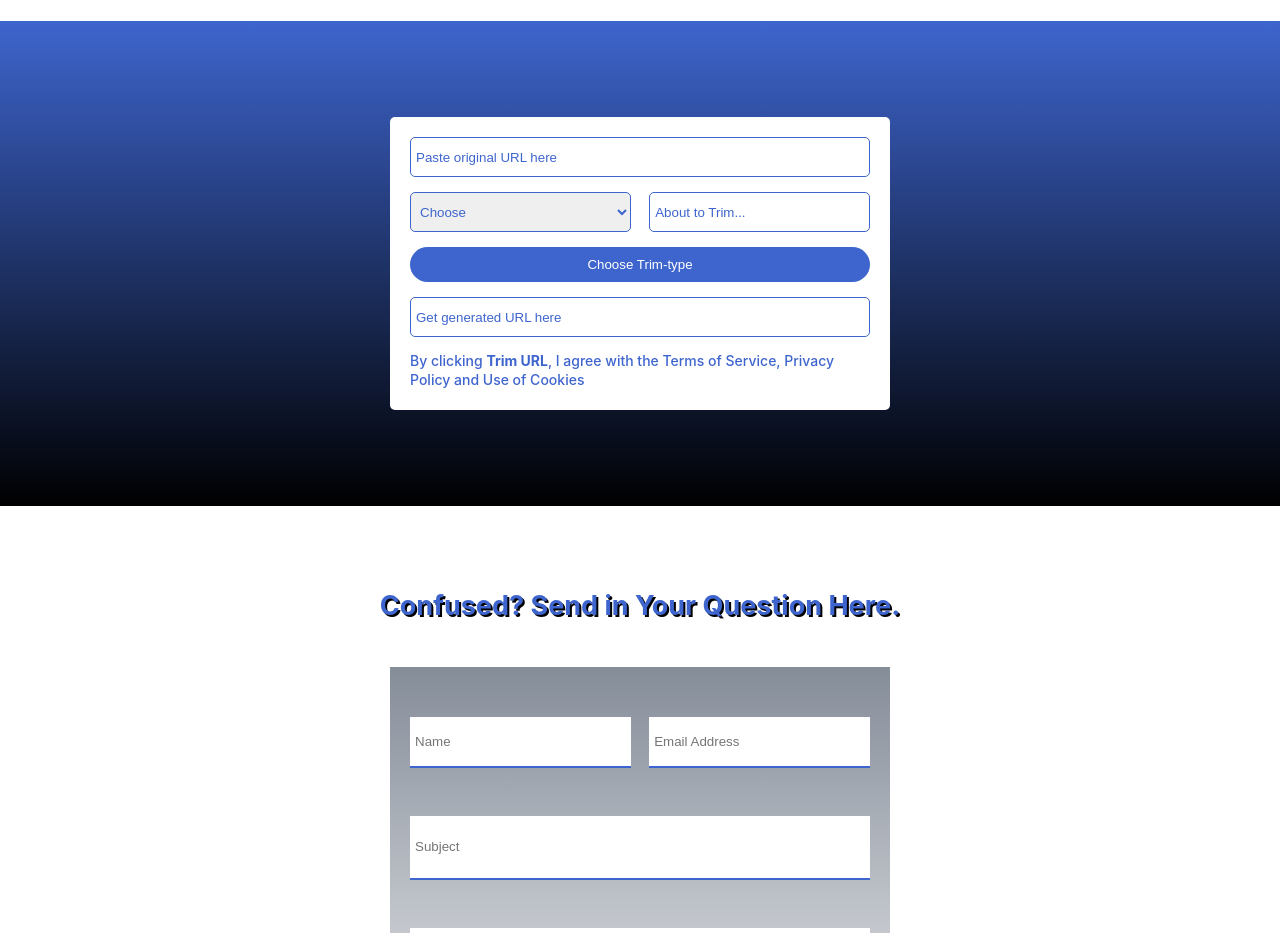
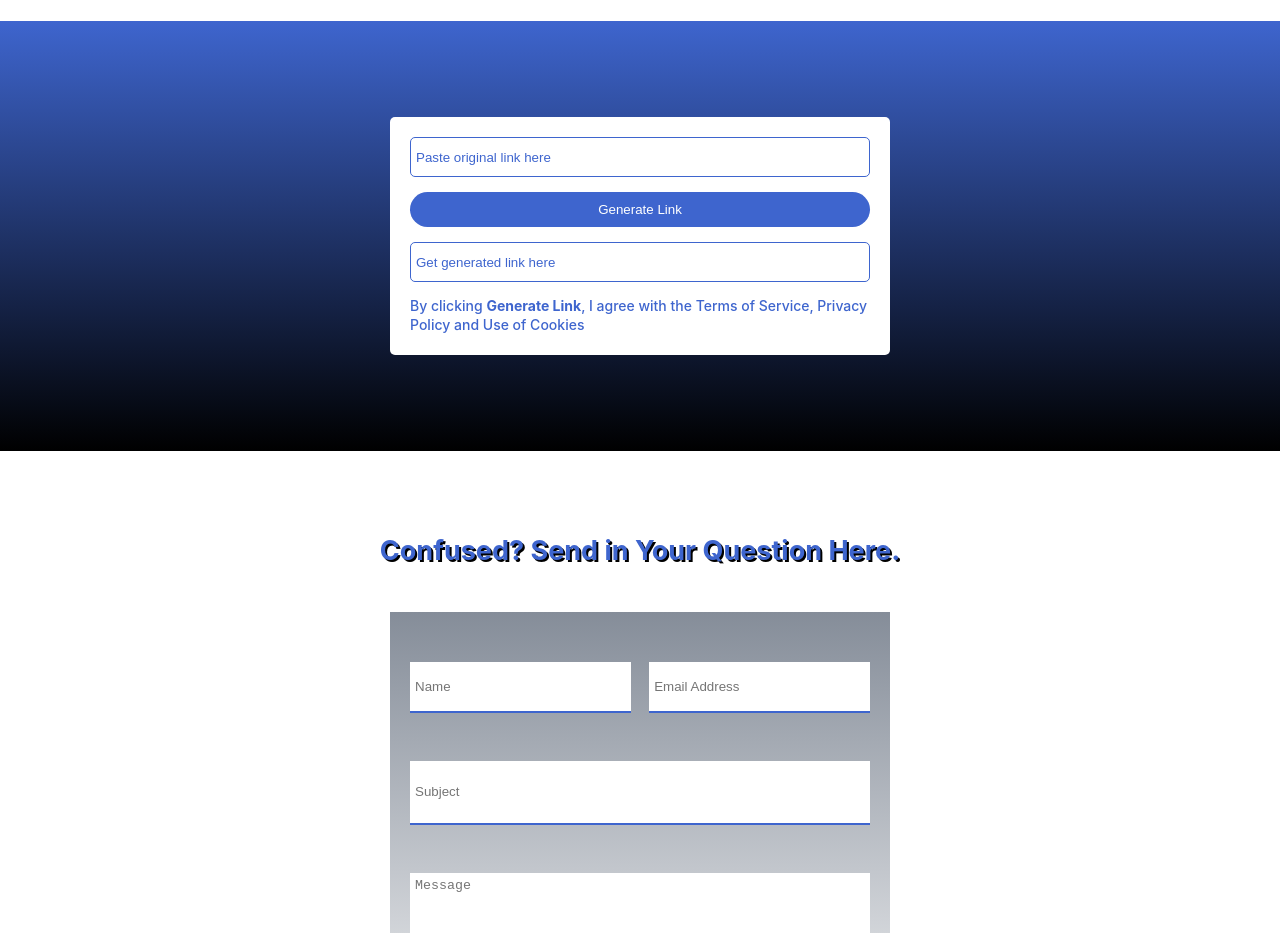
Before and after one commit to bezbrain/MakeeneURL_Shortener, a React (Vite) app: page / in a window 1280 px wide. Shown: the part 1060-1993 px from the top of the page. Built offline with nearby package versions, Linux system fonts and the light colour scheme; no server answers; the database is empty.

Commit message:
Refactored the Trim component by removing customize and triminputs

```diff
--- a/package.json
+++ b/package.json
@@ -14,7 +14,7 @@
     "@fortawesome/fontawesome-svg-core": "^6.4.0",
     "@fortawesome/free-solid-svg-icons": "^6.4.0",
     "@fortawesome/react-fontawesome": "^0.2.0",
-    "firebase": "^9.23.0",
+    "firebase": "^9.15.0",
     "react": "^18.2.0",
     "react-dom": "^18.2.0",
     "react-icons": "^4.10.1",
--- a/src/components/Login.jsx
+++ b/src/components/Login.jsx
@@ -33,12 +33,12 @@ const Login = () => {
       }, 3000);
     } else {
       try {
-        await signInWithEmailAndPassword(auth, email, password);
+        const cred = await signInWithEmailAndPassword(auth, email, password);
 
-        // Store the authentication token in local storage
+        console.log(cred.user.uid);
+
         const userToken = await auth.currentUser.getIdToken();
-        // console.log(userToken);
-        localStorage.setItem("authToken", userToken);
+        localStorage.setItem("authToken", userToken); // Store the authentication token in local storage
 
         setIsSuccess(true);
         setEmail("");
--- a/src/components/Trim.jsx
+++ b/src/components/Trim.jsx
@@ -1,63 +1,28 @@
 import { useEffect, useRef } from "react";
 import { useGlobalContext } from "../context";
-import { useNavigate } from "react-router-dom";
 import "../styles/trim.css";
 
+/* ================ */
+// The Trim Component
 const Trim = () => {
   const {
-    trimType,
-    setTrimType,
-    originalUrl,
-    setOriginalUrl,
-    customizeUrl,
-    setCustomizeUrl,
-    trimResult,
-    setTrimResult,
-    addDoc,
-    colRef,
-    onSnapshot,
+    originalLink,
+    setOriginalLink,
+    generatedResult,
+    setGeneratedResult,
     urlArrays,
     setUrlArrays,
   } = useGlobalContext();
 
-  const navigate = useNavigate();
+  const getToken = localStorage.getItem("authToken"); // Get the auth token from local storge
 
-  const buttonTextContentRef = useRef(null);
-
-  const getToken = localStorage.getItem("authToken");
-  // console.log(getToken);
-
-  const handleTrimTypeChange = (e) => {
-    let name = e.target.name;
-    let value = e.target.value;
-    setTrimType({
-      ...trimType,
-      [name]: value,
-    });
-    // console.log(trimType);
-  };
-
-  const handleTrimBtn = (e) => {
+  const handleGenerateLink = (e) => {
     e.preventDefault();
-
-    let buttonTextContent = buttonTextContentRef.current.textContent;
 
     // Check if logged in
     if (getToken) {
-      if (!originalUrl) {
+      if (!originalLink) {
         console.log("Pls enter original URL");
-        return;
-      }
-      if (buttonTextContent === "Choose Trim-type") {
-        console.log("Pls choose a Trim type");
-        return;
-      }
-      if (trimType.TrimType === "Customize" && !customizeUrl) {
-        console.log("Pls, type preferred URL");
-        return;
-      }
-      if (trimType.TrimType === "Trim") {
-        trimURLFunc();
         return;
       }
       console.log("Write code to input customized or trimmed URL here");
@@ -67,128 +32,26 @@ const Trim = () => {
     }
   };
 
-  /* ================== */
-  // Function to Trim URL
-  const trimURLFunc = async () => {
-    let trimOriginalUrl;
-    if (originalUrl.length <= 100) {
-      trimOriginalUrl = originalUrl.slice(0, 30);
-      await addDoc(colRef, {
-        original: originalUrl,
-        short: trimOriginalUrl,
-      });
-      setTrimResult(trimOriginalUrl);
-    } else {
-      trimOriginalUrl = originalUrl.slice(0, 40);
-      await addDoc(colRef, {
-        original: originalUrl,
-        short: trimOriginalUrl,
-      });
-      setTrimResult(trimOriginalUrl);
-    }
-  };
-
-  /* ================== */
-  // Retrieve Data from db
-  const getData = async () => {
-    onSnapshot(colRef, (snapshot) => {
-      const urlData = snapshot.docs.map((each) => {
-        return {
-          ...each.data(),
-          id: each.id,
-        };
-      });
-      console.log(urlData);
-      setUrlArrays(urlData);
-      if (urlArrays) {
-        window.location.href = urlArrays[0].original;
-      } else {
-        console.log("Redirection not found");
-      }
-    });
-  };
-
-  useEffect(() => {
-    getData();
-  }, [trimResult]);
-
-  /* ====================== */
-  // Function to Customize URL
-  const customizeURLFunc = () => {
-    //
-  };
-
-  // // Assuming you have initialized Firebase and obtained a reference to the database
-  // var database = firebase.database();
-
-  // // Function to store the link mapping
-  // function storeLinkMapping(inputLink, redirectionLink) {
-  //   var linkMappingsRef = database.ref("linkMappings");
-  //   linkMappingsRef.child(inputLink).set(redirectionLink);
-  // }
-
-  // // Assuming you have initialized Firebase and obtained a reference to the database
-  // var database = firebase.database();
-
-  // // Function to handle link redirection
-  // function redirectToRedirectionLink(inputLink) {
-  //   var linkMappingsRef = database.ref("linkMappings");
-  //   linkMappingsRef.child(inputLink).once("value", function (snapshot) {
-  //     var redirectionLink = snapshot.val();
-  //     if (redirectionLink) {
-  //       window.location.href = redirectionLink;
-  //     } else {
-  //       // Handle case when redirection link is not found
-  //     }
-  //   });
-  // }
-
   return (
     <main className="trim" id="get-url">
       <form id="try-for-free">
         <input
           type="text"
-          placeholder="Paste original URL here"
-          value={originalUrl}
-          onChange={(e) => setOriginalUrl(e.target.value)}
+          placeholder="Paste original link here"
+          value={originalLink}
+          onChange={(e) => setOriginalLink(e.target.value)}
         />
-        <div className="change-act">
-          <select name="TrimType" id="TrimType" onChange={handleTrimTypeChange}>
-            <option value="">Choose</option>
-            <option value="Trim">Trim</option>
-            <option value="Customize">Customize</option>
-          </select>
-          <input
-            type="text"
-            placeholder={`${
-              trimType.TrimType === "Customize"
-                ? "Type preferred URL"
-                : "About to Trim..."
-            }`}
-            value={`${trimType.TrimType === "Customize" ? customizeUrl : ""}`}
-            onChange={(e) => setCustomizeUrl(e.target.value)}
-          />
-        </div>
-        <button onClick={handleTrimBtn} ref={buttonTextContentRef}>{`${
-          trimType.TrimType === "Trim"
-            ? "Trim URL"
-            : trimType.TrimType === "Customize"
-            ? "Customize URL"
-            : "Choose Trim-type"
-        }`}</button>
+        <button onClick={handleGenerateLink}>Generate Link</button>
         <br />
         <input
           type="text"
-          placeholder="Get generated URL here"
-          value={trimResult}
-          onChange={(e) => setTrimResult(e.target.value)}
+          placeholder="Get generated link here"
+          value={generatedResult}
+          onChange={(e) => setGeneratedResult(e.target.value)}
         />
         <p>
-          By clicking{" "}
-          <span>{`${
-            trimType.TrimType === "Customize" ? "Customize URL" : "Trim URL"
-          }`}</span>
-          , I agree with the Terms of Service, Privacy Policy and Use of Cookies
+          By clicking <span>Generate Link</span>, I agree with the Terms of
+          Service, Privacy Policy and Use of Cookies
         </p>
       </form>
     </main>
--- a/src/context.jsx
+++ b/src/context.jsx
@@ -14,6 +14,11 @@ import {
   signOut,
   onAuthStateChanged,
 } from "firebase/auth";
+
+// {
+//           createdby:
+//     originalLink:
+//         }
 
 const AppContext = React.createContext();
 
@@ -55,7 +60,7 @@ export const AppProvider = ({ children }) => {
   // Failure Message
   const [isFailure, setIsFailure] = useState(false);
 
-  // "Log in" nav item to Change to "Logout" if Logged in
+  // "Log in" nav item to Change to "Logout" if Logged in and vice versa
   const [isLogged, setIsLogged] = useState("Log in");
 
   // Ref to access login or logout textContent
@@ -64,10 +69,8 @@ export const AppProvider = ({ children }) => {
   const [checkIfUserIsLoggedIn, setCheckIfUserIsLoggedIn] = useState("");
 
   // TrimType States
-  const [trimType, setTrimType] = useState({});
-  const [originalUrl, setOriginalUrl] = useState("");
-  const [customizeUrl, setCustomizeUrl] = useState("");
-  const [trimResult, setTrimResult] = useState("");
+  const [originalLink, setOriginalLink] = useState("");
+  const [generatedResult, setGeneratedResult] = useState("");
 
   // Trimmed and Original Link States
   const [urlArrays, setUrlArrays] = useState([]);
@@ -83,6 +86,8 @@ export const AppProvider = ({ children }) => {
     return capitalizedError;
   };
 
+  /* ================ */
+  // Access the user to login or logout
   useEffect(() => {
     const unsubscribe = onAuthStateChanged(auth, (user) => {
       if (user) {
@@ -137,14 +142,10 @@ export const AppProvider = ({ children }) => {
         loginLogoutContentRef,
         // checkIfUserIsLoggedIn,
         // setCheckIfUserIsLoggedIn,
-        trimType,
-        setTrimType,
-        originalUrl,
-        setOriginalUrl,
-        customizeUrl,
-        setCustomizeUrl,
-        trimResult,
-        setTrimResult,
+        originalLink,
+        setOriginalLink,
+        generatedResult,
+        setGeneratedResult,
         urlArrays,
         setUrlArrays,
       }}
```
Also changed, not shown: 1 other file (tests, documents, lock files or other folders).
